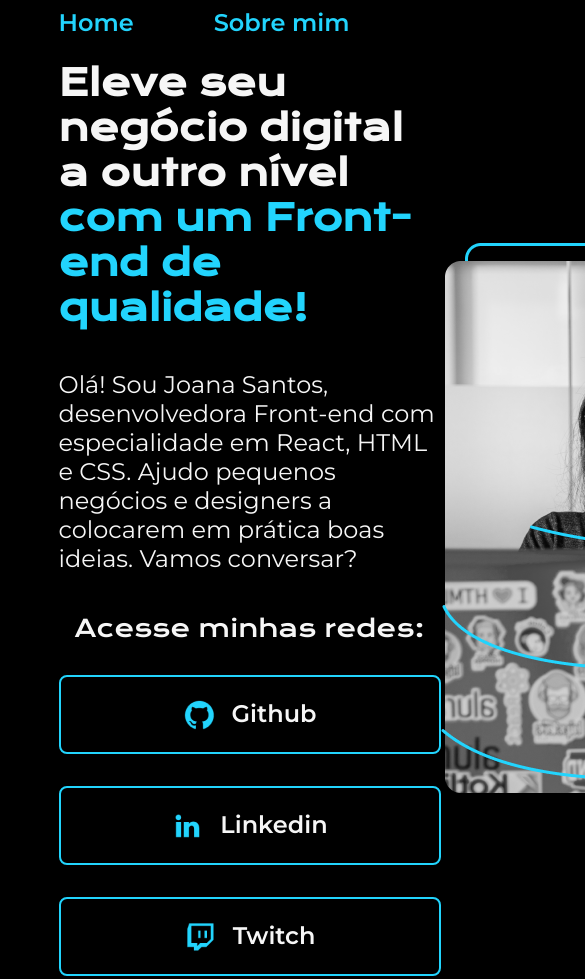
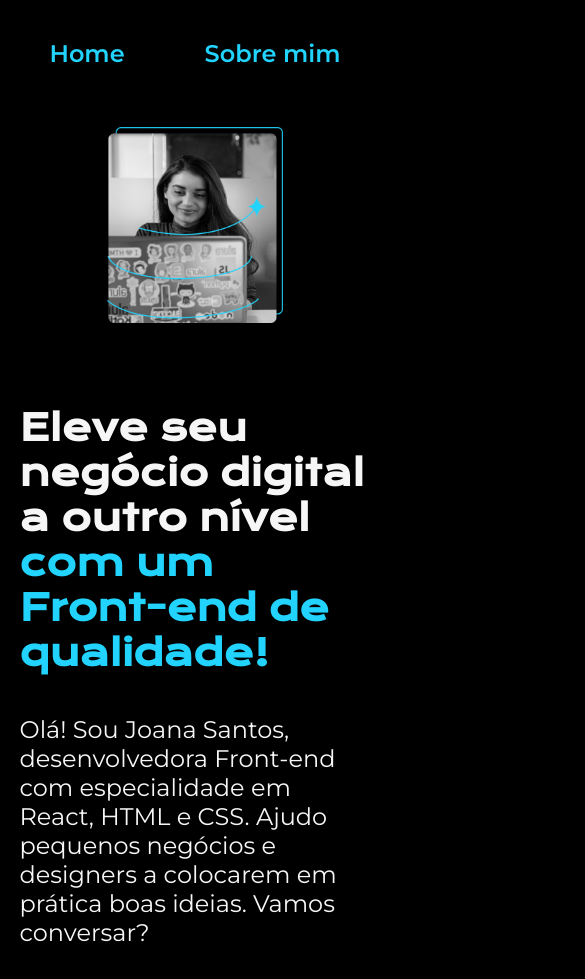
Before and after one commit to ArkanToS182/CSSeHTML, a plain HTML site: page index.html in a window 390 px wide. Shown: the top 979 px of the page, 585 px wide, since content can reach past the window. Drawn offline with nearby package versions, Linux system fonts and the light colour scheme.

Commit message:
Atualização de acessibilidade mobile

```diff
--- a/index.html
+++ b/index.html
@@ -34,7 +34,7 @@
                 </a>
             </div>
         </section>
-        <img src="./Assets-aula2-curso3-html-e-css-main/assets/Imagem.png" alt="Joana Santos programando">
+        <img class="apresentacao__imagem" src="./Assets-aula2-curso3-html-e-css-main/assets/Imagem.png" alt="Joana Santos programando">
     </main>
     <footer class="rodape">
         <p>Desenvolvido por Marcel.</p>
--- a/styles/style.css
+++ b/styles/style.css
@@ -32,7 +32,7 @@
 
 .cabecalho__menu__link {
     font-family: var(--fonte-secundaria);
-    font-size: 24px;
+    font-size: 1.5rem;
     font-weight: 600;
     color: var(--cor-terciaria);
     text-decoration: none;
@@ -47,10 +47,11 @@
     align-items: center;
     justify-content: space-between;
     padding: 6% 15%;
+    gap: 82px;
 }
 
 .apresentacao__conteudo {
-    width: 615px;
+    width: 50%;
     display: flex;
     flex-direction: column;
     gap: 40px;
@@ -58,12 +59,12 @@
 }
 
 .apresentacao__conteudo__titulo {
-    font-size: 36px;
+    font-size: 2.25rem;
     font-family: var(--fonte-principal);
 }
 
 .apresentacao__conteudo__titulo__texto {
-    font-size: 24px;
+    font-size: 1.5rem;
     font-family: var(--fonte-secundaria);
 }
 
@@ -78,7 +79,7 @@
 .apresentacao__links__subtitulo {
     font-family: var(--fonte-principal);
     font-weight: 400;
-    font-size: 24px;
+    font-size: 1.5rem;
 }
 
 .apresentacao__links__botao {
@@ -86,10 +87,10 @@
     justify-content: center;
     gap: 16px;
     border: 2px solid var(--cor-terciaria);
-    width: 378px;
+    width: 50%;
     text-align: center;
     border-radius: 8px;
-    font-size: 24px;
+    font-size: 1.5rem;
     font-weight: 600;
     padding: 21.5px 0;
     text-decoration: none;
@@ -102,12 +103,36 @@
     background-color: var(--cor-hover);
 }
 
+.apresentacao__imagem {
+    width: 50%;
+}
+
 .rodape {
     color: var(--cor-primaria);
     background-color: var(--cor-terciaria);
     padding: 24px;
     text-align: center;
     font-family: var(--fonte-secundaria);
-    font-size: 24px;
+    font-size: 1.5rem;
     font-weight: 400;
 }
+
+@media (max-width: 1200px) {
+    .cabecalho {
+        padding: 10%;
+
+    }
+
+    .cabecalho__menu {
+        justify-content: center;
+    }
+
+    .apresentacao {
+        flex-direction: column-reverse;
+        padding: 5%;
+    }
+
+    .apresentacao__conteudo {
+        width: auto;
+    }
+}
```
Also changed, not shown: about.html (+1 -1 lines).
